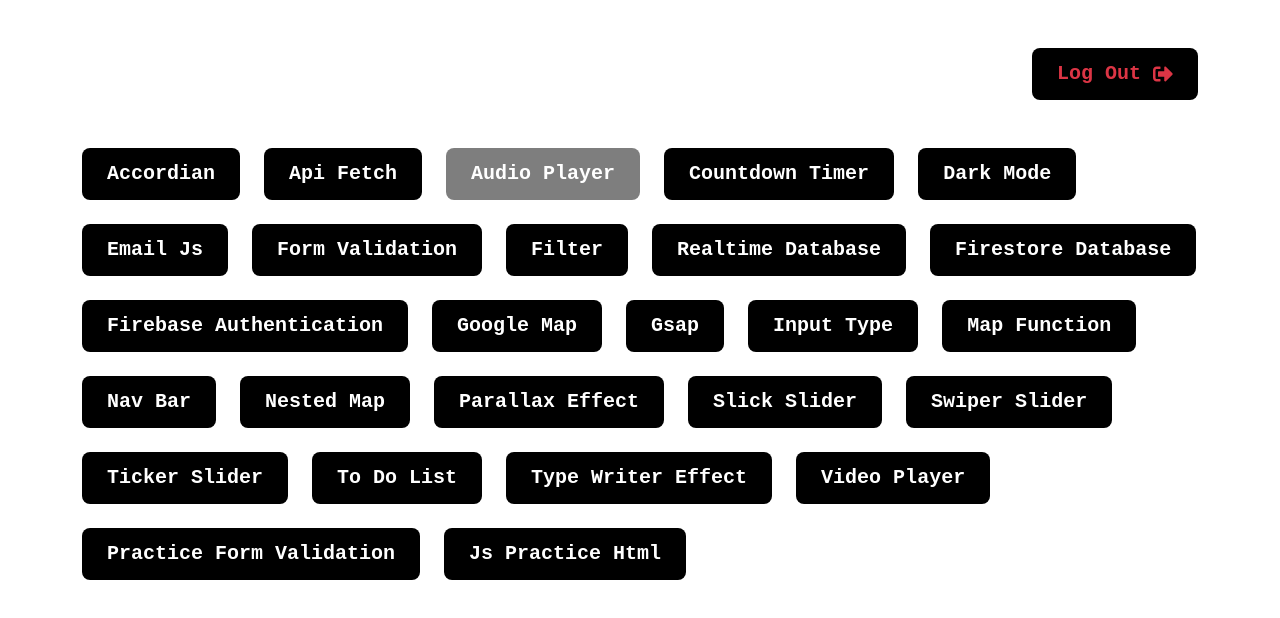
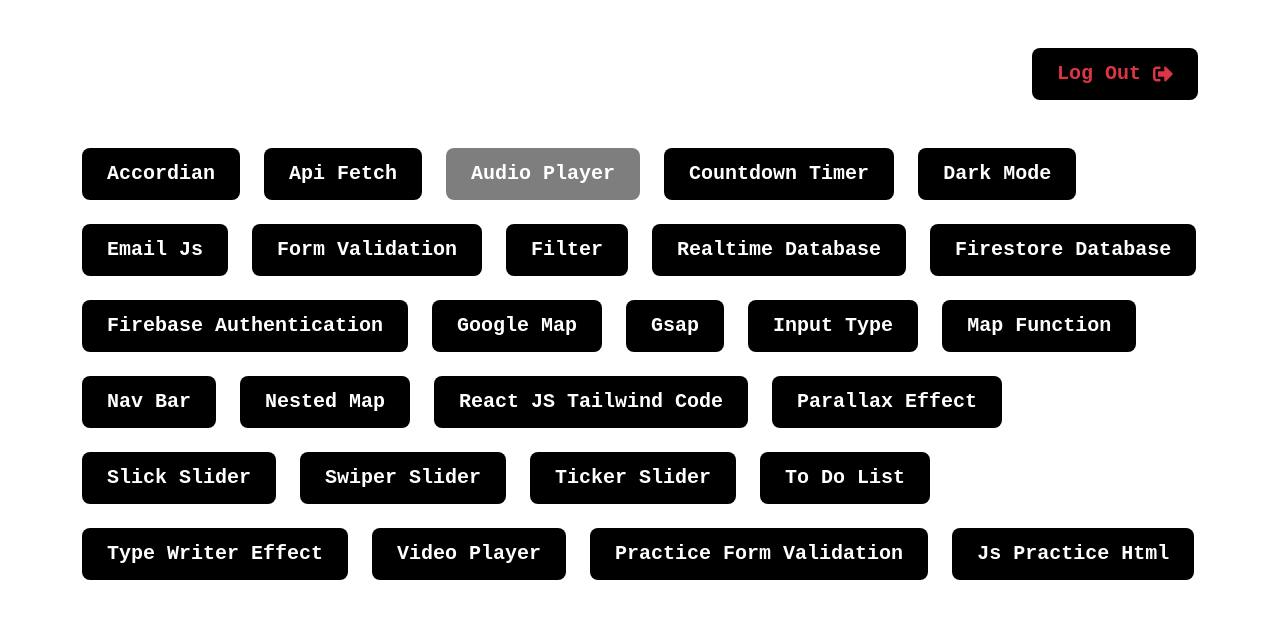
Before and after one commit to anilkumar70820/my-code, a React (Create React App) app: page /homepage in a window 1280 px wide. Shown: the top 618 px of the page. Built offline with nearby package versions, Linux system fonts and the light colour scheme.

Commit message:
add new link

```diff
--- a/src/components/HomePage.jsx
+++ b/src/components/HomePage.jsx
@@ -74,6 +74,9 @@
         <Link to="/nestedmap">
           <CommonButton linkButton={"Nested Map"} />
         </Link>
+        <Link target="blank" to="https://january-test-3ffb7.web.app">
+          <CommonButton linkButton={"React JS Tailwind Code"} />
+        </Link>
         <Link to="/parallaxeffect">
           <CommonButton linkButton={"Parallax Effect"} />
         </Link>
--- a/src/components/others-components/ApiFetch.jsx
+++ b/src/components/others-components/ApiFetch.jsx
@@ -7,7 +7,7 @@
   const [dogImages, setDogImages] = useState([]);
 
   useEffect(() => {
-    fetch("https://dog.ceo/api/breeds/image/random/50") // Fetching 10 random images
+    fetch("https://dog.ceo/api/breeds/image/random/50")
       .then((response) => response.json())
       .then((data) => setDogImages(data.message))
       .catch((error) => console.error("Error fetching dog images:", error));
```
Also changed, not shown: 1 other file (tests, documents, lock files or other folders).
